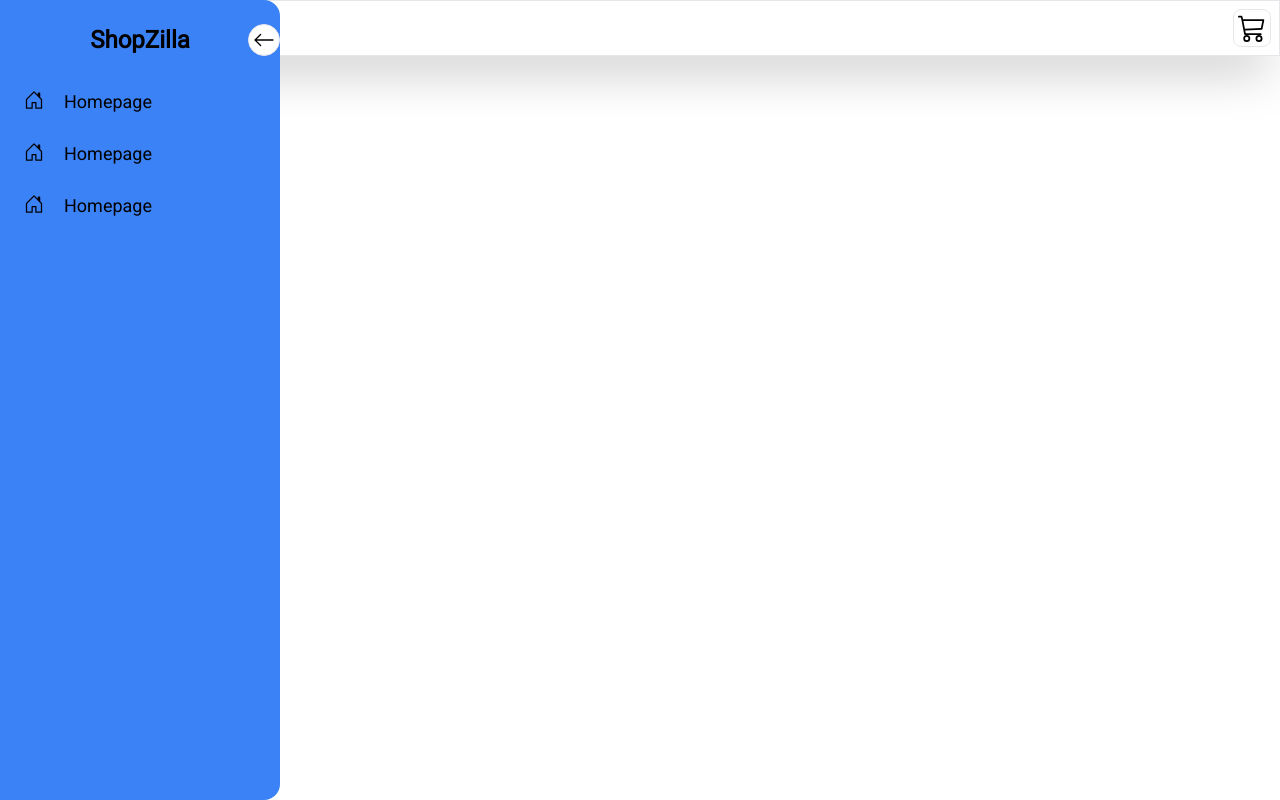
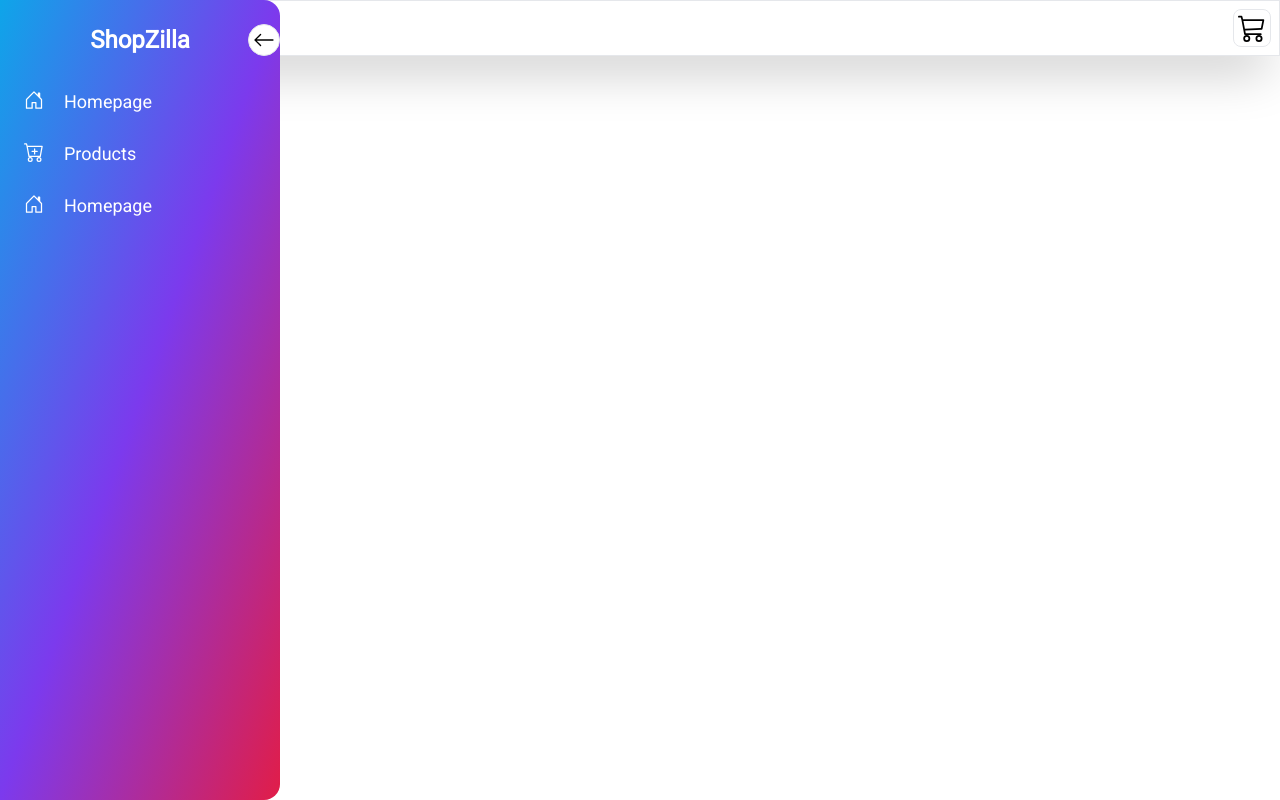
Before and after one commit to soner3/myshop, a Next.js app: page / in a window 1280 px wide. Both pictures are taken after a click on the button 28 px from the left and 28 px from the top of the page. Built offline with nearby package versions, Linux system fonts and the light colour scheme.

Commit message:
Added Sidebar

```diff
--- a/src/components/sidebar/MenuItem.tsx
+++ b/src/components/sidebar/MenuItem.tsx
@@ -34,7 +34,7 @@ export default function MenuItem({
     <motion.li variants={variants}>
       <Link
         href={href}
-        className="flex w-full items-center gap-5 rounded-lg p-2 duration-200 hover:scale-110 hover:bg-slate-100 active:scale-95"
+        className="flex w-full items-center gap-5 rounded-lg p-2 duration-200 hover:scale-110 hover:bg-white hover:bg-opacity-20 active:scale-95"
       >
         {icon}
         <p className="text-lg">{text}</p>
--- a/src/components/sidebar/MenuItemList.tsx
+++ b/src/components/sidebar/MenuItemList.tsx
@@ -1,7 +1,7 @@
 "use client";
 
 import { MenuItemType } from "@/interfaces";
-import { BsHouseDoor } from "react-icons/bs";
+import { BsCartPlus, BsHouseDoor } from "react-icons/bs";
 import MenuItem from "./MenuItem";
 import { motion } from "framer-motion";
 import { useAppSelector } from "@/lib/reduxHooks";
@@ -15,9 +15,9 @@ const menuItems: MenuItemType[] = [
   },
   {
     id: "2",
-    href: "/",
-    text: "Homepage",
-    icon: <BsHouseDoor className="mb-1 size-5" />,
+    href: "/products/all/",
+    text: "Products",
+    icon: <BsCartPlus className="mb-1 size-5" />,
   },
   {
     id: "3",
--- a/src/components/sidebar/Sidebar.tsx
+++ b/src/components/sidebar/Sidebar.tsx
@@ -9,7 +9,7 @@ export default function Sidebar() {
 
   return (
     <nav
-      className={`${isOpen ? "" : "-translate-x-full"} absolute z-10 h-screen w-[280px] rounded-r-2xl bg-blue-500 duration-300`}
+      className={`${isOpen ? "" : "-translate-x-full"} absolute z-10 h-screen w-[280px] rounded-r-2xl bg-gradient-to-br from-sky-500 via-violet-600 to-rose-600 text-white duration-300`}
     >
       <SidebarHeader />
       <MenuItemList />
--- a/src/components/sidebar/SidebarHeader.tsx
+++ b/src/components/sidebar/SidebarHeader.tsx
@@ -13,7 +13,7 @@ export default function SidebarHeader() {
       <Logo />
       <button
         onClick={() => dispatch(toggleSidebar(false))}
-        className="absolute right-0 top-0 flex h-8 w-8 items-center justify-center rounded-full border bg-white p-1 duration-200 hover:scale-110 hover:bg-slate-100 active:scale-95 active:bg-slate-200"
+        className="absolute right-0 top-0 flex h-8 w-8 items-center justify-center rounded-full border bg-white p-1 text-black duration-200 hover:scale-110 hover:bg-slate-100 active:scale-95 active:bg-slate-200"
       >
         <BsArrowLeft className="size-6" />
       </button>
```
